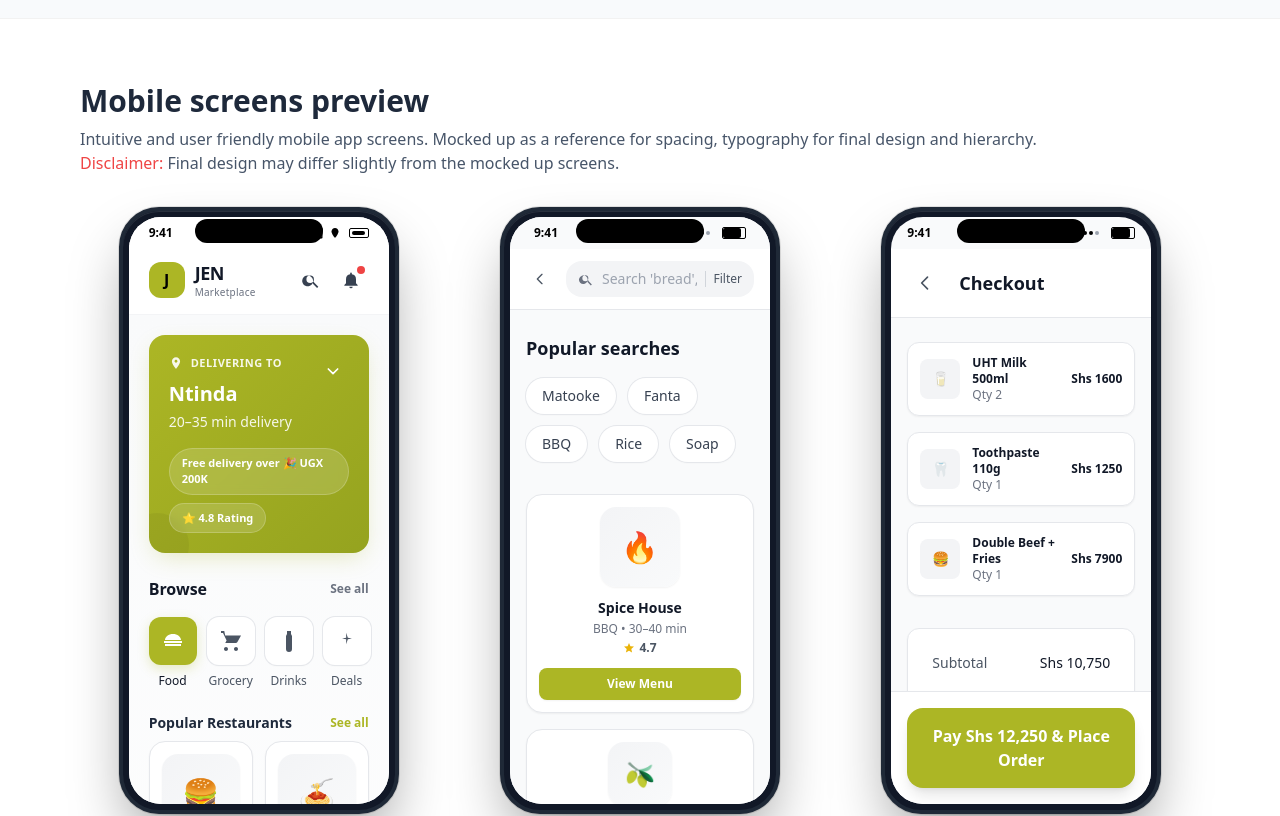
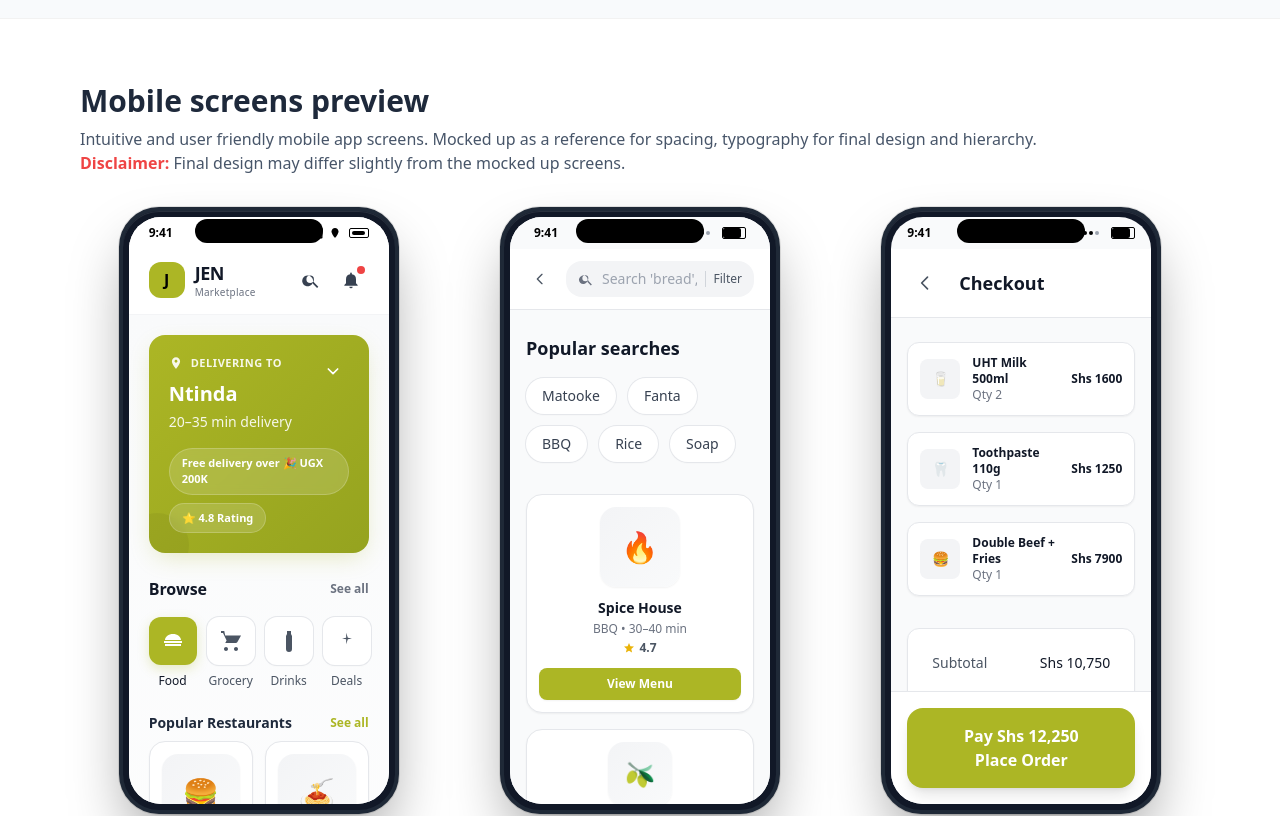
Before and after one commit to Dlu6/Jen-ecommerce, a React (Create React App) app: page / in a window 1280 px wide. Shown: the part 1860-2676 px from the top of the page. Built offline with nearby package versions, Linux system fonts and the light colour scheme.

Commit message:
Update DEVELOPMENT_ROADMAP and PROJECT_STRUCTURE documentation; enhance JENLandingMockup with improved text visibility and layout adjustments. Added new phases and features to the roadmap, clarified user roles, and refined mobile app descriptions.

```diff
--- a/src/JENLandingMockup.js
+++ b/src/JENLandingMockup.js
@@ -160,7 +160,7 @@ export default function JENLandingMockup() {
                   <path d="M3,20.5V3.5C3,2.91 3.34,2.39 3.84,2.15L13.69,12L3.84,21.85C3.34,21.6 3,21.09 3,20.5M16.81,15.12L6.05,21.34L14.54,12.85L16.81,15.12M20.16,10.81C20.5,11.08 20.75,11.5 20.75,12C20.75,12.5 20.53,12.9 20.18,13.18L17.89,14.5L15.39,12L17.89,9.5L20.16,10.81M6.05,2.66L16.81,8.88L14.54,11.15L6.05,2.66Z" />
                 </svg>
               </a>
-              <span className="ml-1">Get the App</span>
+              <span className="ml-1 hidden md:inline">Get the App</span>
             </div>
           </div>
         </nav>
@@ -361,8 +361,11 @@ export default function JENLandingMockup() {
                 Intuitive and user friendly mobile app screens. Mocked up as a
                 reference for spacing, typography for final design and
                 hierarchy.
-                <br /> <span className="text-red-500">Disclaimer:</span> Final
-                design may differ slightly from the mocked up screens.
+                <br />{" "}
+                <span className="text-red-500 font-semibold">
+                  Disclaimer:
+                </span>{" "}
+                Final design may differ slightly from the mocked up screens.
               </p>
             </div>
           </div>
@@ -1043,7 +1046,7 @@ function CheckoutScreen() {
           className="w-full rounded-2xl px-6 py-4 text-base font-bold text-white shadow-lg"
           style={{ background: brand.primary }}
         >
-          Pay Shs 12,250 & Place Order
+          Pay Shs 12,250 <br /> Place Order
         </button>
       </div>
     </div>
```
Also changed, not shown: 2 other files (tests, documents, lock files or other folders).
